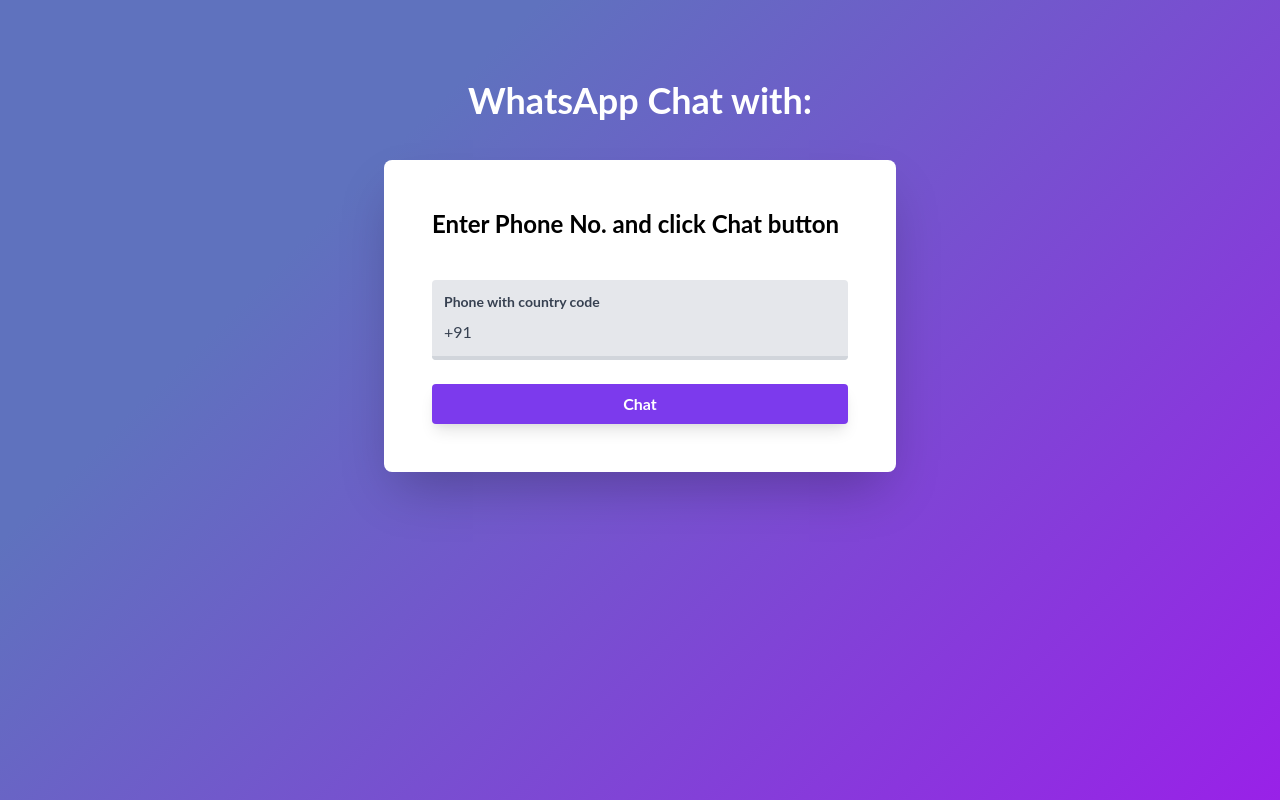
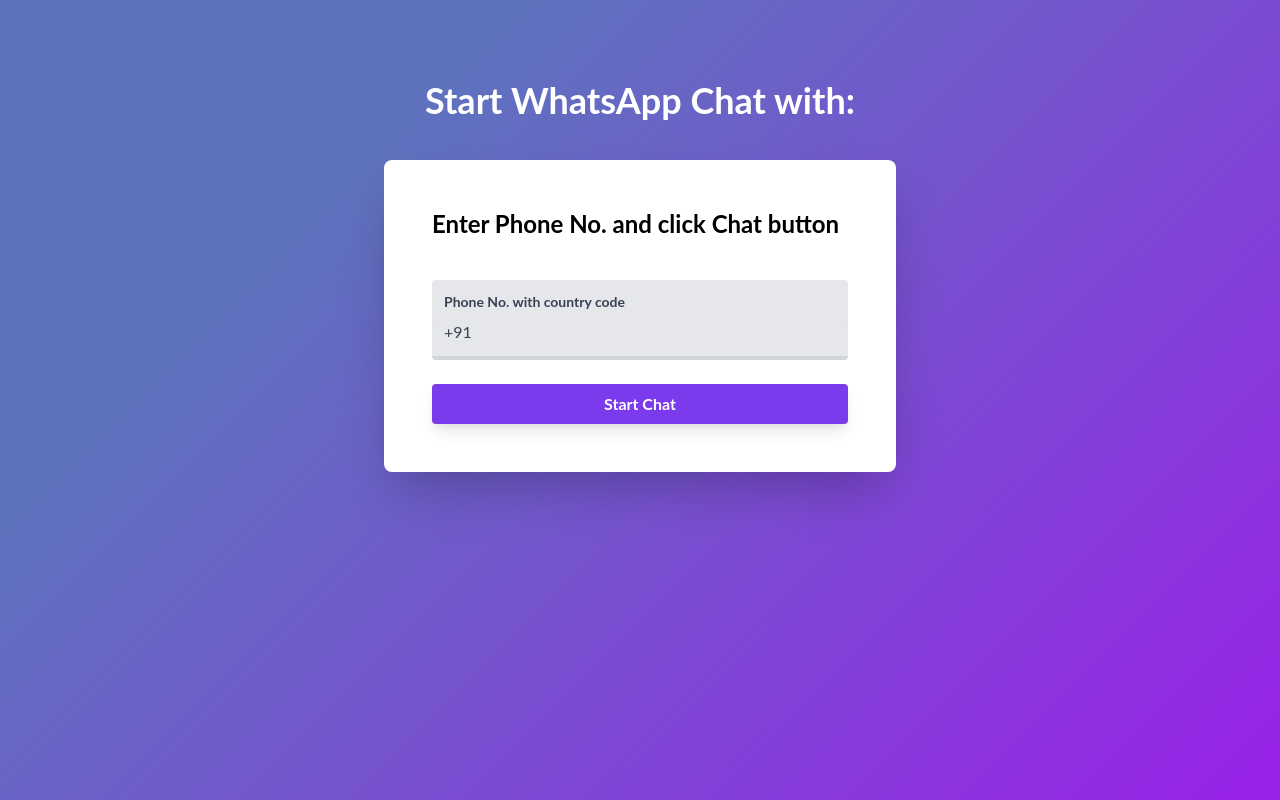
Before and after one commit to niveshsaharan/whatsapp-chat-init, a website built with webpack: page src/index.html in a window 1280 px wide. Built offline with nearby package versions, Linux system fonts and the light colour scheme; files whose address does not match are found by name; what @tailwindcss/custom-forms would draw is missing.

Commit message:
Change text

```diff
--- a/src/index.html
+++ b/src/index.html
@@ -13,7 +13,7 @@
 <body class="body-bg min-h-screen pt-12 md:pt-20 pb-6 px-2 md:px-0">
 <header class="max-w-lg mx-auto">
     <a href="#">
-        <h1 class="text-4xl font-bold text-white text-center">WhatsApp Chat with:</h1>
+        <h1 class="text-4xl font-bold text-white text-center">Start WhatsApp Chat with:</h1>
     </a>
 </header>
 
@@ -25,11 +25,11 @@
     <section class="mt-10">
         <form class="flex flex-col" method="GET" action="https://api.whatsapp.com/send/?app_absent=0">
             <div class="mb-6 pt-3 rounded bg-gray-200">
-                <label class="block text-gray-700 text-sm font-bold mb-2 ml-3" for="phone">Phone with country code</label>
+                <label class="block text-gray-700 text-sm font-bold mb-2 ml-3" for="phone">Phone No. with country code</label>
                 <input inputmode="numeric" type="tel" name="phone" id="phone" class="bg-gray-200 rounded w-full text-gray-700 focus:outline-none border-b-4 border-gray-300 focus:border-purple-600 transition duration-500 px-3 pb-3" placeholder="+91987654210" value="+91">
             </div>
 
-            <button class="bg-purple-600 hover:bg-purple-700 text-white font-bold py-2 rounded shadow-lg hover:shadow-xl transition duration-200" type="submit">Chat</button>
+            <button class="bg-purple-600 hover:bg-purple-700 text-white font-bold py-2 rounded shadow-lg hover:shadow-xl transition duration-200" type="submit">Start Chat</button>
         </form>
     </section>
 </main>
```
